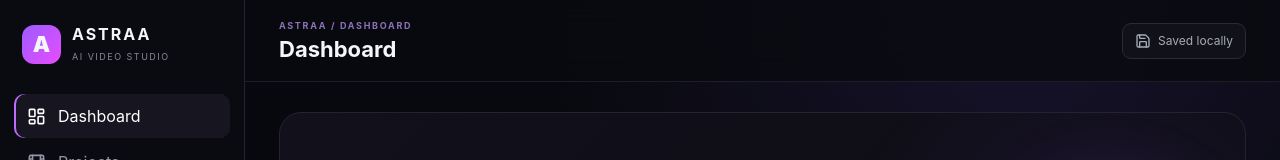
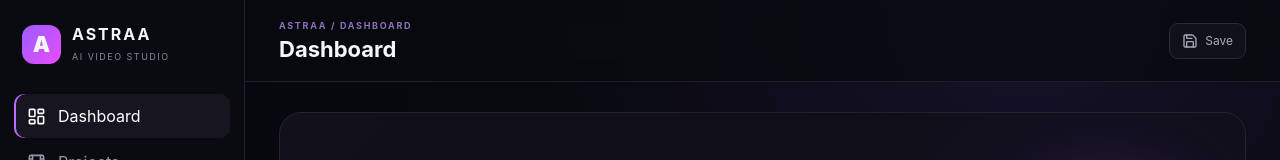
Before and after one commit to aitoolproject690-netizen/ASTRAA-AI-VIDEO-STUDIO, a React (Vite) app: page / in a window 1280 px wide. Shown: the top 160 px of the page. Built offline with nearby package versions, Linux system fonts and the light colour scheme.

Commit message:
Fix Save button with visible confirmation

```diff
--- a/src/main.jsx
+++ b/src/main.jsx
@@ -8,8 +8,9 @@ const load=()=>{try{return JSON.parse(localStorage.getItem("astraa_v1"))||seed}c
 const uid=()=>crypto.randomUUID?.()||Date.now().toString(36)+Math.random().toString(36).slice(2);
 
 function App(){
- const [db,setDb]=useState(load); const [page,setPage]=useState("Dashboard"); const [selected,setSelected]=useState(null); const [mobile,setMobile]=useState(false);
- useEffect(()=>localStorage.setItem("astraa_v1",JSON.stringify(db)),[db]);
+ const [db,setDb]=useState(load); const [page,setPage]=useState("Dashboard"); const [selected,setSelected]=useState(null); const [mobile,setMobile]=useState(false); const [saved,setSaved]=useState(false);
+ useEffect(()=>{localStorage.setItem("astraa_v1",JSON.stringify(db));},[db]);
+ const saveNow=()=>{localStorage.setItem("astraa_v1",JSON.stringify(db));setSaved(true);window.clearTimeout(window.__astraaSaveTimer);window.__astraaSaveTimer=window.setTimeout(()=>setSaved(false),1800);};
  const project=db.projects.find(p=>p.id===selected);
  const nav=[["Dashboard",LayoutDashboard],["Projects",Film],["Characters",Users],["Backgrounds",Image],["Scenes",Clapperboard],["Timeline",Clock],["Export",Download]];
  const addProject=()=>{const p={id:uid(),name:"Untitled Episode",description:"",ratio:"16:9",created:Date.now()};setDb(d=>({...d,projects:[p,...d.projects]}));setSelected(p.id);setPage("Scenes")};
@@ -24,7 +25,7 @@ function App(){
    <nav>{nav.map(([n,I])=><button className={page===n?"nav active":"nav"} onClick={()=>{setPage(n);setMobile(false)}} key={n}><I size={19}/><span>{n}</span></button>)}</nav>
    <div className="sideBottom"><div className="pro">STUDIO MVP<br/><small>AI engines can be connected later</small></div></div>
   </aside>
-  <main><header><button className="hamb" onClick={()=>setMobile(true)}><Menu/></button><div><div className="crumb">ASTRAA / {page.toUpperCase()}</div><h1>{page}</h1></div><button className="save" onClick={()=>localStorage.setItem("astraa_v1",JSON.stringify(db))}><Save size={16}/> Saved locally</button></header>
+  <main><header><button className="hamb" onClick={()=>setMobile(true)}><Menu/></button><div><div className="crumb">ASTRAA / {page.toUpperCase()}</div><h1>{page}</h1></div><button className="save" onClick={saveNow}><Save size={16}/> {saved?"Saved ✓":"Save"}</button></header>
    <section className="content">
     {page==="Dashboard"&&<Dashboard db={db} addProject={addProject} setPage={setPage}/>}
     {page==="Projects"&&<Projects db={db} addProject={addProject} setSelected={setSelected} setPage={setPage} del={del}/>}
```
